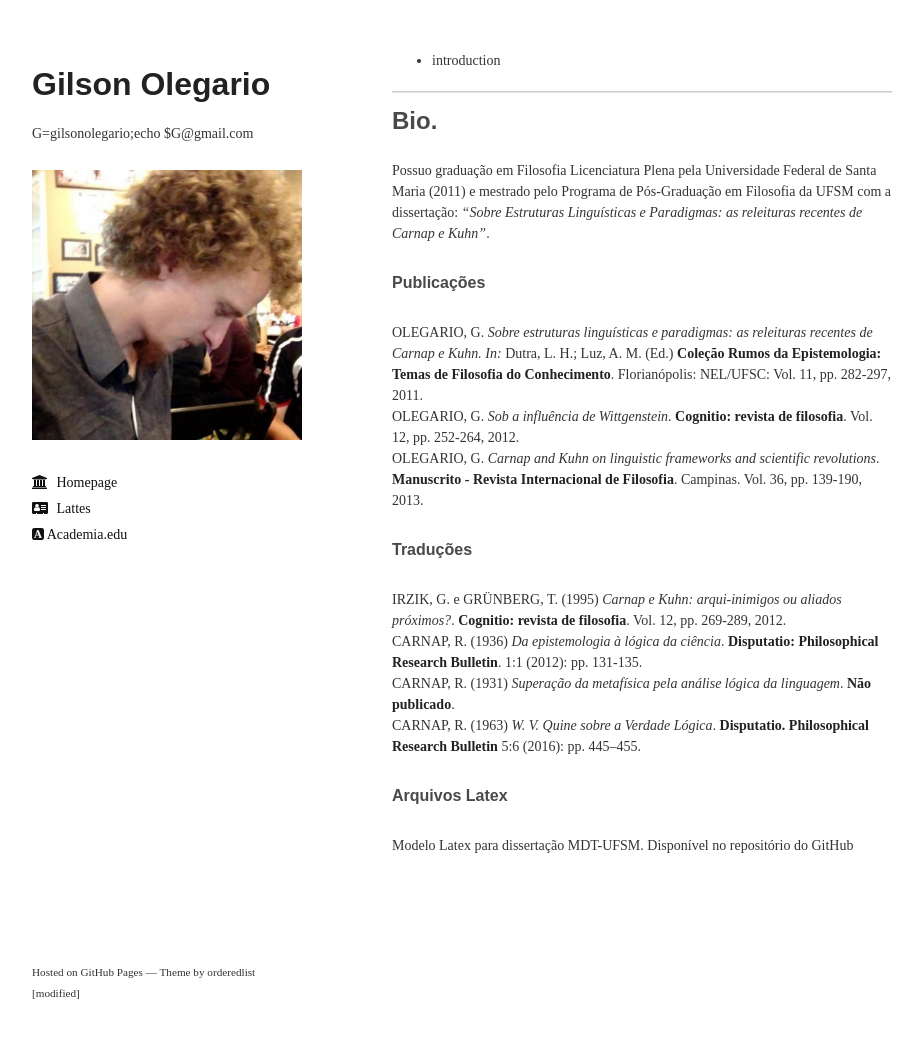
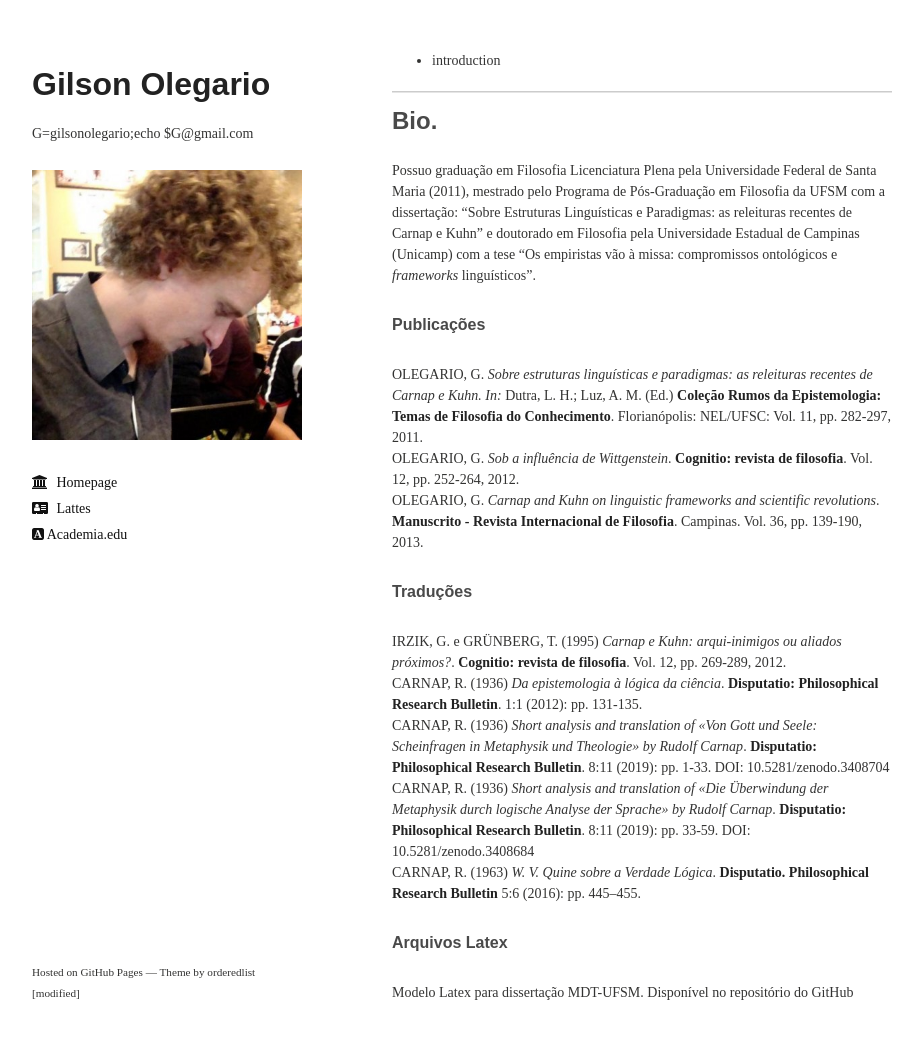
Before and after one commit to gilsonolegario/gilsonolegario.github.io, a Jekyll site: the page built from index.md, in a window 1280 px wide and 1079 px high. Shown: the top 1039 px of the window, without its empty margins (178-1100 px from the left). Built offline with Jekyll 4.4.1, drawn with Linux system fonts in a browser that asks for light colours; nearby versions of some CDN libraries; some web fonts are replaced; library files that are not in the unit come from our copies; our own code applies the rules of GitHub Pages for plain Markdown files.

Commit message:
Update tese e trad

```diff
--- a/index.md
+++ b/index.md
@@ -6,10 +6,10 @@ layout: default
 ### Bio.
 
 Possuo graduação em Filosofia Licenciatura Plena pela Universidade
-Federal de Santa Maria (2011) e mestrado pelo Programa de Pós-Graduação
-em Filosofia da UFSM com a dissertação: *["Sobre Estruturas Linguísticas
+Federal de Santa Maria (2011), mestrado pelo Programa de Pós-Graduação
+em Filosofia da UFSM com a dissertação: ["Sobre Estruturas Linguísticas
 e Paradigmas: as releituras recentes de Carnap e
-Kuhn"](http://w3.ufsm.br/ppgf/wp-content/uploads/2011/10/dissertacao.pdf)*.
+Kuhn"](http://w3.ufsm.br/ppgf/wp-content/uploads/2011/10/dissertacao.pdf) e doutorado em Filosofia pela Universidade Estadual de Campinas (Unicamp) com a tese ["Os empiristas vão à missa: compromissos ontológicos e *frameworks* linguísticos"](http://repositorio.unicamp.br/bitstream/REPOSIP/342469/1/Silva_GilsonOlegarioDa_D.pdf).
 
 ##### Publicações
 
@@ -41,9 +41,11 @@ ciência](http://gredos.usal.es/jspui/bitstream/10366/123999/1/7.-_Olegario_da_S
 **Disputatio: Philosophical Research Bulletin**. 1:1 (2012): pp.
 131-135.
 
-CARNAP, R. (1931) *[Superação da metafísica pela análise lógica da
-linguagem](https://github.com/gilsonolegario/gilsonolegario.github.io/blob/master/Carnap-superacao-metafisica.pdf)*.
-**Não publicado**.
+CARNAP, R. (1936) *[Short analysis and translation of «Von Gott und Seele: Scheinfragen in Metaphysik und Theologie» by Rudolf Carnap](https://zenodo.org/record/3633699/files/2019daSilvaGonzales.pdf)*.
+**Disputatio: Philosophical Research Bulletin**. 8:11 (2019): pp. 1-33. DOI: [10.5281/zenodo.3408704](10.5281/zenodo.3408704)
+
+CARNAP, R. (1936) *[Short analysis and translation of «Die Überwindung der Metaphysik durch logische Analyse der Sprache» by Rudolf Carnap](https://zenodo.org/record/3633698/files/2019daSilva.pdf)*.
+**Disputatio: Philosophical Research Bulletin**. 8:11 (2019): pp. 33-59. DOI: [10.5281/zenodo.3408684](10.5281/zenodo.3408684)
 
 CARNAP, R. (1963) *[W. V. Quine sobre a Verdade Lógica](http://gredos.usal.es/jspui/bitstream/10366/132034/1/2016%20Carnap%20Quine.pdf)*. **Disputatio. Philosophical Research Bulletin** 5:6 (2016): pp. 445–455.
 
```
